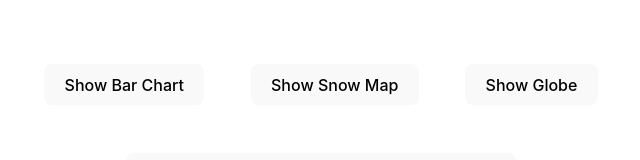
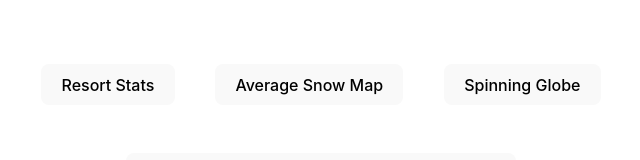
Before and after one commit to Warfunk/d3, a React (Vite) app: page / in a window 1280 px wide. Shown: the top 160 px of the page, without its empty margins (319-959 px from the left). Built offline with nearby package versions, Linux system fonts and the light colour scheme.

Commit message:
text updates

```diff
--- a/src/App.tsx
+++ b/src/App.tsx
@@ -9,9 +9,9 @@ function App() {
   return (
     <div className='App'>
       <div className='viewButtons'>
-        <button onClick={() => setCurrentView('bar')}>Show Bar Chart</button>
-        <button onClick={() => setCurrentView('snow')}>Show Snow Map</button>
-        <button onClick={() => setCurrentView('globe')}>Show Globe</button>
+        <button onClick={() => setCurrentView('bar')}>Resort Stats</button>
+        <button onClick={() => setCurrentView('snow')}>Average Snow Map</button>
+        <button onClick={() => setCurrentView('globe')}>Spinning Globe</button>
       </div>
       <div>
         {currentView === 'bar' &&
```
